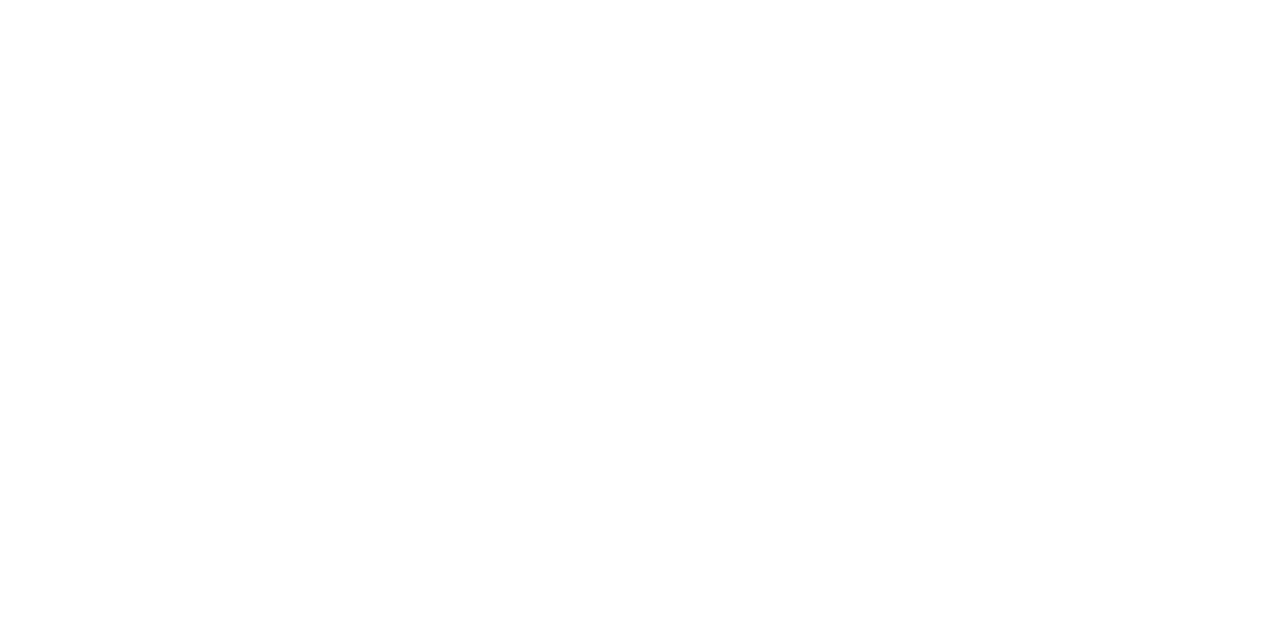
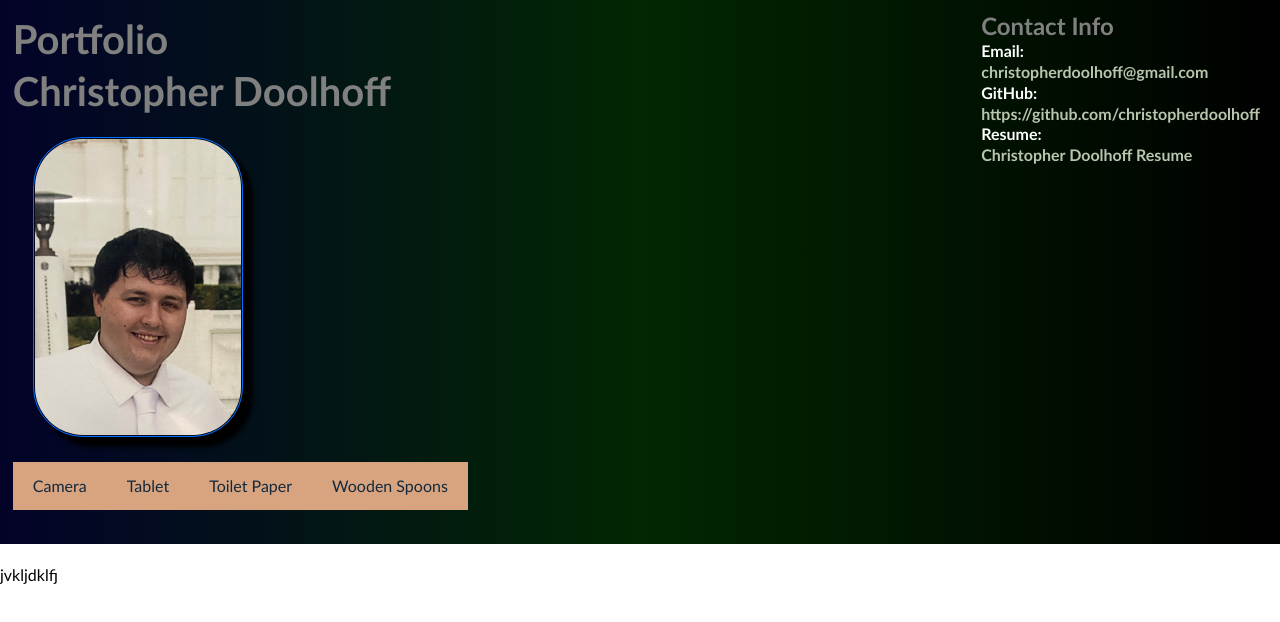
Before and after one commit to christopherdoolhoff/Portfolio, a plain HTML site: page index.html in a window 1280 px wide. Drawn offline with Linux system fonts and the light colour scheme.

Commit message:
added main HTML and some basic CSS

```diff
--- a/assets/css/style.css
+++ b/assets/css/style.css
@@ -0,0 +1,72 @@
+*{
+    box-sizing: border-box;
+}
+body {
+    margin: 0;
+    padding: 0;
+    font-family: 'Trebuchet MS', 'Lucida Sans Unicode', 'Lucida Grande', 'Lucida Sans', Arial, sans-serif;
+    color: var(--primary);
+    background-color: var(--light);
+    line-height: 1.3;
+}
+
+header {
+    display: flex;
+    justify-content: space-between;
+    align-items: center;
+    padding: 1%;
+    background: linear-gradient(0.25turn, rgb(3, 3, 41), rgb(2, 39, 2), black);
+    color: #fff;
+    width: 100%;
+    height: fit-content;
+}
+.title {
+    font-size: 250%;
+    color: gray
+}
+
+h2 {
+    color: gray;
+    font-size: 150%;
+}
+
+#pic {
+    height: 300px;
+    width: 210px;
+    border-style: solid;
+    border-color: rgb(0, 110, 255);
+    border-width: 1px;
+    border-radius: 50px;
+    padding: 1px;
+    box-shadow: 10px 10px 5px black;
+    margin: 20px;
+}
+
+#info {
+    display: flex;
+    justify-content: space-between;
+    align-items: flex-end;
+    min-width: 300px;
+    flex-direction: row;
+    position: absolute;
+    top: 10px;
+    right: 20px;
+ }
+
+#info a {
+    color: #b9C6ae;
+    font-weight: bold;
+    text-decoration: none;
+}
+
+nav {
+    display: flex;
+    background-color: #d8a47f;
+}
+
+nav a {
+    color: #13293d;
+    padding: 14px 20px;
+    text-decoration: none;
+    text-align: center;
+}
--- a/index.html
+++ b/index.html
@@ -5,13 +5,54 @@
     <meta charset="UTF-8">
     <meta http-equiv="X-UA-Compatible" content="IE=edge">
     <meta name="viewport" content="width=device-width, initial-scale=1.0">
-    <title>Document</title>
+    <title>Portfolio Page</title>
     <link rel="stylesheet" href="./assets/css/reset.css" />
     <link rel="stylesheet" href="./assets/css/style.css" />
 </head>
 
 <body>
+    <header>
+        <section>
+            <h1 class="title">Portfolio <br> Christopher Doolhoff</h1>
+            <dev ID="info">
+                <br>
+                <ul>
+                    <h2>Contact Info</h2>
+                    <li class="links">
+                        <h3>Email:</h3> <a href="mailto:christopherdoolhoff@gmail.com">christopherdoolhoff@gmail.com</a>
+                    </li>
+                    <li class="links">
+                        <h3>GitHub:</h3> <a
+                            href="https://github.com/christopherdoolhoff">https://github.com/christopherdoolhoff</a>
+                    </li>
+                    <li class="links">
+                        <h3>Resume:</h3>
+                        <a href="./assets/images/Christopher Doolhoff Resume.pdf">Christopher Doolhoff Resume</a>
+                    </li>
+                </ul>
+            </nav>
+            </dev>
+            <img id="pic" src="./assets/images/IMG_3740.jpg" alt="picture of Christopher Doolhoff" />
+            <nav>
+                <a href="#">Camera</a>
+                <a href="#">Tablet</a>
+                <a href="#">Toilet Paper</a>
+                <a href="#">Wooden Spoons</a>
+            </nav>
+            <br>
+        </section>
+    </header>
+<br>
+    <main>
+        <p>jvkljdklfj</p>
 
+
+    </main>
+
+    <footer>
+
+
+    </footer>
 </body>
 
 </html>
```
Also changed, not shown: assets/images/IMG_3740.jpg (added), 1 other file.
